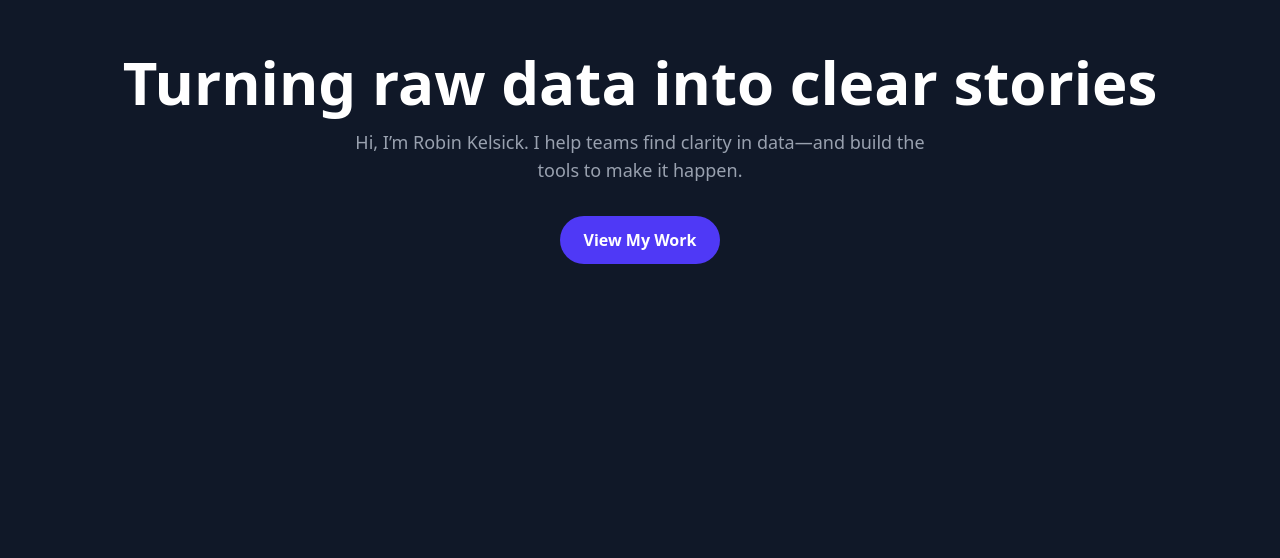
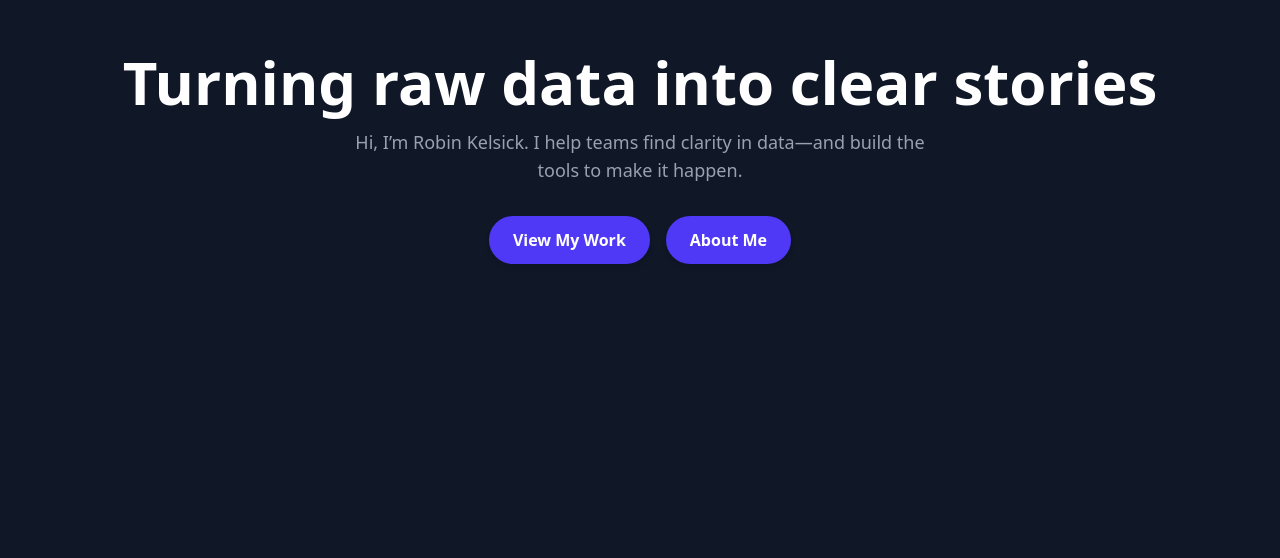
Before and after one commit to robinkelsick/kelsickdata, a Vue app: page / in a window 1280 px wide. Shown: the part 242-800 px from the top of the page. Built offline with nearby package versions, Linux system fonts and the light colour scheme.

Commit message:
fixed hero buttons styling

```diff
--- a/src/components/HeroSection.vue
+++ b/src/components/HeroSection.vue
@@ -7,11 +7,19 @@
       Hi, I’m Robin Kelsick. I help teams find clarity in data—and build the tools to make it
       happen.
     </p>
-    <a
-      href="#projects"
-      class="bg-indigo-600 hover:bg-indigo-700 transition-colors px-6 py-3 rounded-full font-semibold"
-    >
-      View My Work
-    </a>
+    <div class="flex flex-col md:flex-row gap-4 justify-center">
+      <a
+        href="projects"
+        class="bg-indigo-600 hover:bg-indigo-700 transition-colors px-6 py-3 rounded-full font-semibold shadow-md hover:shadow-lg"
+      >
+        View My Work
+      </a>
+      <a
+        href="about-me"
+        class="bg-indigo-600 hover:bg-indigo-700 transition-colors px-6 py-3 rounded-full font-semibold shadow-md hover:shadow-lg"
+      >
+        About Me
+      </a>
+    </div>
   </section>
 </template>
```
